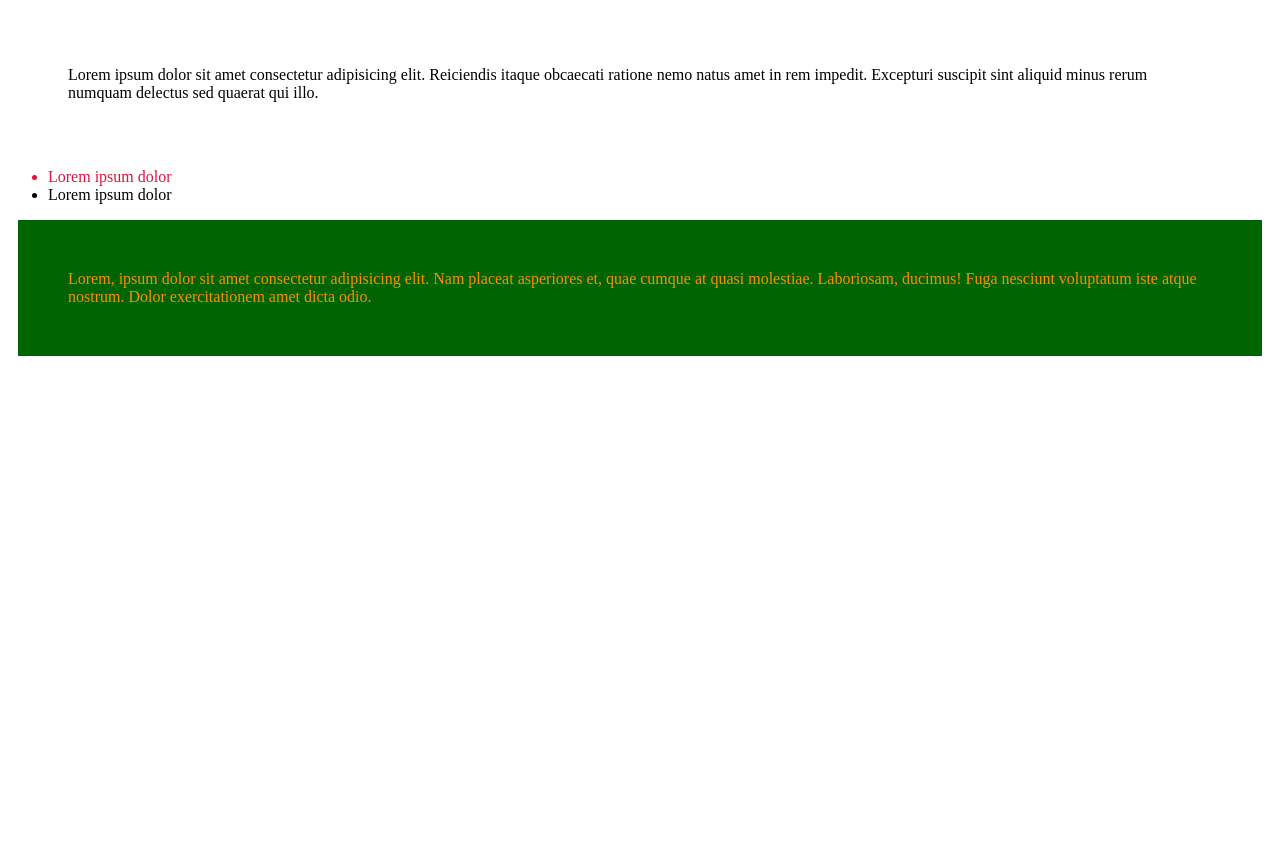
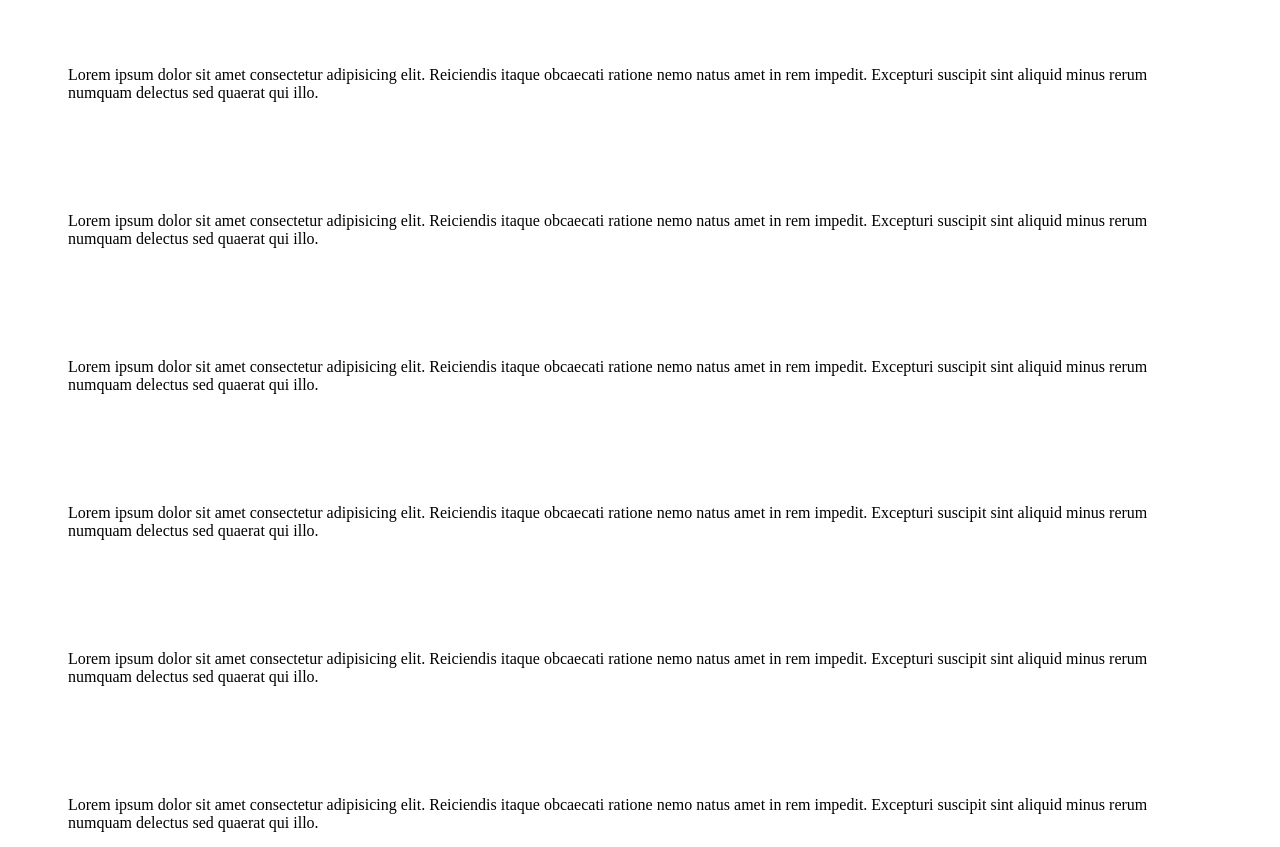
Before and after one commit to RodolfoIgnaci0/repo, a plain HTML site: page index.html in a window 1280 px wide. Shown: the part 105-952 px from the top of the page. Before the commit the page ends 800 px from the top, so only its background shows below. Drawn offline with Linux system fonts and the light colour scheme.

Commit message:
adding p

```diff
--- a/index.html
+++ b/index.html
@@ -38,6 +38,11 @@
     <h1 id="titulo">Titulo</h1>
     <h3 class="subtitulo">Subtitulo</h3>
     <p>Lorem ipsum dolor sit amet consectetur adipisicing elit. Reiciendis itaque obcaecati ratione nemo natus amet in rem impedit. Excepturi suscipit sint aliquid minus rerum numquam delectus sed quaerat qui illo.</p>
+    <p>Lorem ipsum dolor sit amet consectetur adipisicing elit. Reiciendis itaque obcaecati ratione nemo natus amet in rem impedit. Excepturi suscipit sint aliquid minus rerum numquam delectus sed quaerat qui illo.</p>
+    <p>Lorem ipsum dolor sit amet consectetur adipisicing elit. Reiciendis itaque obcaecati ratione nemo natus amet in rem impedit. Excepturi suscipit sint aliquid minus rerum numquam delectus sed quaerat qui illo.</p>
+    <p>Lorem ipsum dolor sit amet consectetur adipisicing elit. Reiciendis itaque obcaecati ratione nemo natus amet in rem impedit. Excepturi suscipit sint aliquid minus rerum numquam delectus sed quaerat qui illo.</p>
+    <p>Lorem ipsum dolor sit amet consectetur adipisicing elit. Reiciendis itaque obcaecati ratione nemo natus amet in rem impedit. Excepturi suscipit sint aliquid minus rerum numquam delectus sed quaerat qui illo.</p>
+    <p>Lorem ipsum dolor sit amet consectetur adipisicing elit. Reiciendis itaque obcaecati ratione nemo natus amet in rem impedit. Excepturi suscipit sint aliquid minus rerum numquam delectus sed quaerat qui illo.</p>
     <ul>
         <li class="lista">Lorem ipsum dolor</li>
         <li>Lorem ipsum dolor</li>
```
